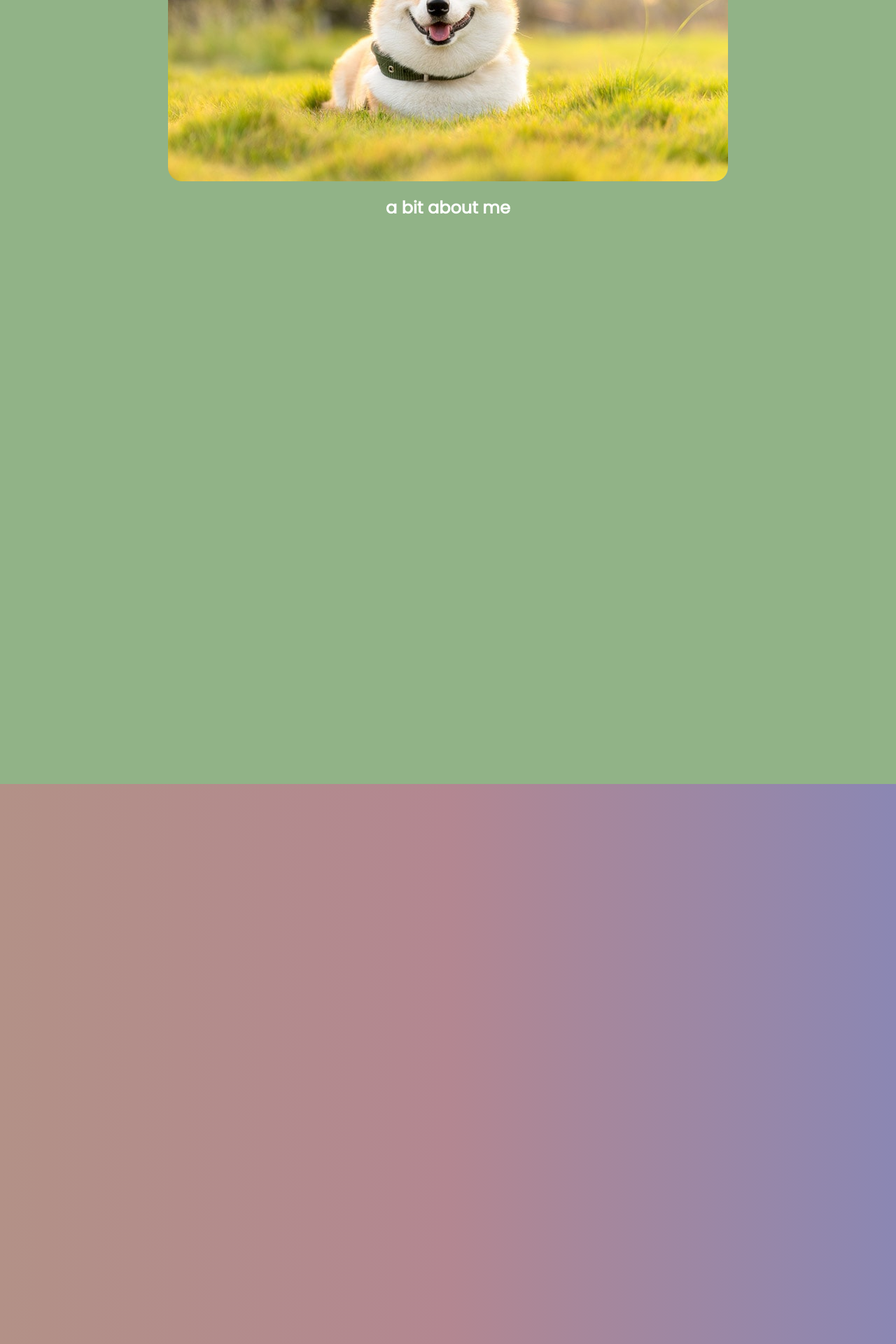
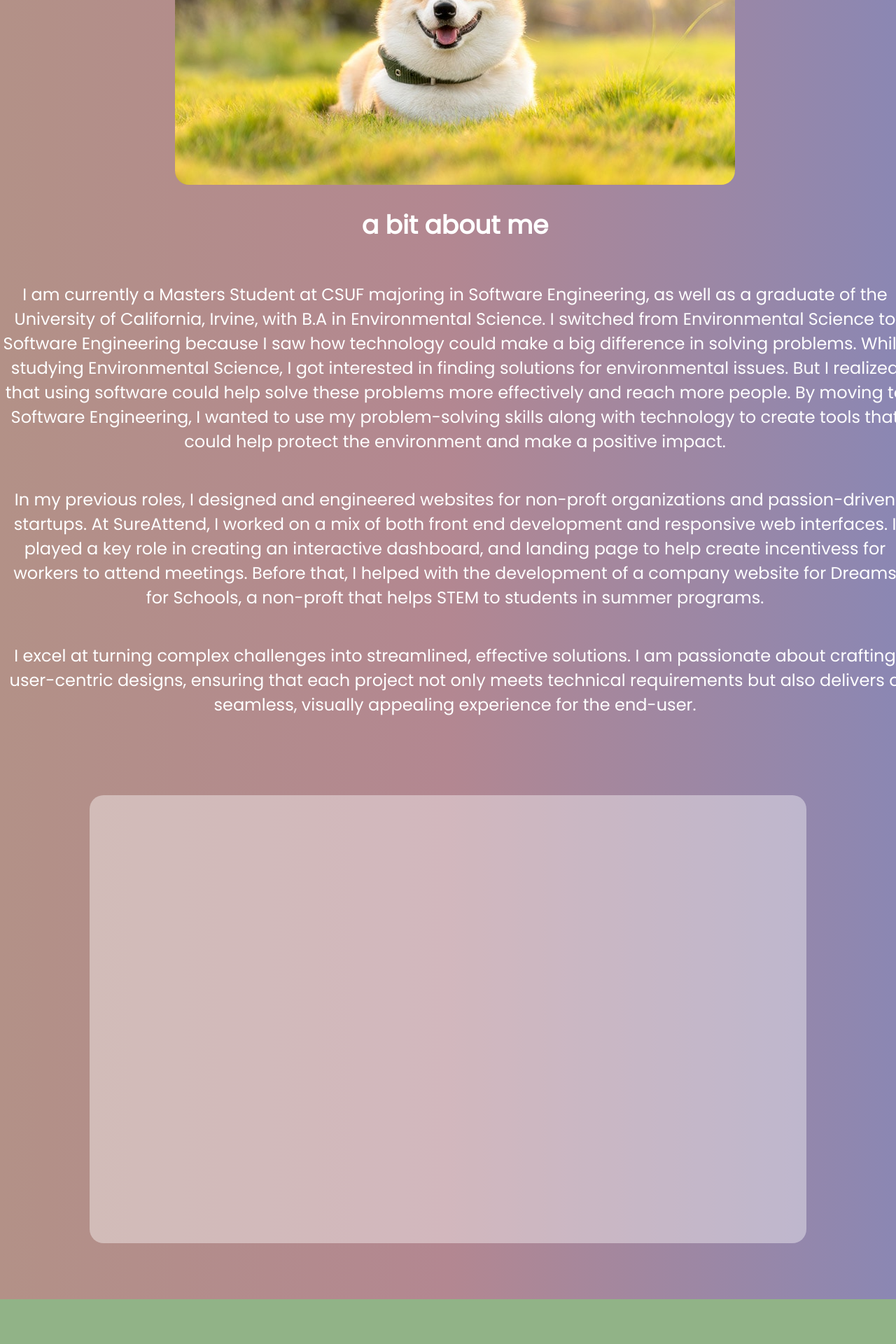
Before and after one commit to brandonchau578/bchauportfolio, a React (Create React App) app: page /About in a window 1280 px wide. Shown: the part 508-2428 px from the top of the page at 70% size. After the commit the page ends 2364 px from the top, so only its background shows below. Built offline with nearby package versions, Linux system fonts and the light colour scheme.

Commit message:
feat: changes to about page

```diff
--- a/src/components/AboutPage/AboutPage.css
+++ b/src/components/AboutPage/AboutPage.css
@@ -1,15 +1,24 @@
+body{
+    background-color: linear-gradient(to right, #B39187, #B38791, #8B87B3);
+}
 .aboutPageContainer{
-    padding-top:10%;
+    padding-top:5%;
+    justify-content: center;
+    align-items: center;
+    min-height:100vh;
+    background: linear-gradient(to right, #B39187, #B38791, #8B87B3);
 }
 .aboutMeContainer{
-    padding:auto;
     display:flex;
     position:relative;
     height:1500px;
     color:white;
-    width:100%;
+    width:1300px;
     flex-direction:column;
     align-items:center;
+    margin: 0 auto;
+    font-size: 24px;
+    text-align: center;
 }
 .profilePictureContainer{
     width:500px;
@@ -22,8 +31,20 @@
     border-radius:20px;
 }
 
-.workExperience{
+.workExperienceSection{
     background: linear-gradient(to right, #B39187, #B38791, #8B87B3);
     height: 800px;
     width:100%;
+    display:flex;
+    align-items: center;
+    justify-content: center;
 }
+.workExperienceContainer{
+    background-color:white;
+    height: 80%;
+    width:80%;
+    opacity:0.4;
+    margin:0;
+    padding:0;
+    border-radius:20px;
+}
--- a/src/components/AboutPage/AboutPage.jsx
+++ b/src/components/AboutPage/AboutPage.jsx
@@ -10,10 +10,18 @@ function AboutPage() {
                 <img className="profilePicture" src={corgiImage} alt="Brandon Chau Profile Picture" />
             </div>
             <h2> a bit about me</h2>
-            <p></p>
+            <p>I am currently a Masters Student at CSUF majoring in Software Engineering, as well as a graduate of the University of California, Irvine, with B.A in Environmental Science.
+            I switched from Environmental Science to Software Engineering because I saw how technology could make a big difference in solving problems. While studying Environmental Science, I got interested in finding solutions for environmental issues. But I realized that using software could help solve these problems more effectively and reach more people. By moving to Software Engineering, I wanted to use my problem-solving skills along with technology to create tools that could help protect the environment and make a positive impact.</p>
+            <p>In my previous roles, I designed and engineered websites for non-proft organizations and passion-driven startups. At SureAttend, I worked on a mix of both front end development and responsive web interfaces. I played a key role in creating an interactive dashboard, and landing page to help create incentivess for workers to attend meetings. Before that, I helped with the development of a company website for Dreams for Schools, a non-proft that helps STEM to students in summer programs. </p>
+            <p>I excel at turning complex challenges into streamlined, effective solutions. I am passionate about crafting user-centric designs, ensuring that each project not only meets technical requirements but also delivers a seamless, visually appealing experience for the end-user.</p>
         </div>
-        <div className = "workExperience">
+        <div className = "workExperienceSection">
+          <div className="workExperienceContainer">
+            <div className = "workExperience">
 
+            </div>
+
+          </div>
         </div>
     </div>
   )
--- a/src/components/HomePage/HomePage.css
+++ b/src/components/HomePage/HomePage.css
@@ -23,7 +23,7 @@ p.introContent {
 
 h2.introContent {
     max-width: 100%; /* Ensure the width does not exceed the container */
-    font-size: 30px;
+    font-size: 40px;
     width:50%
 }
 
@@ -31,7 +31,7 @@ h2.introContent {
     position: relative; /* Change to relative positioning if possible */
     height: 650px;
     margin: 50px auto 0 auto; /* Center the section horizontally */
-    width: calc(90%); /* Adjust width considering margins */
+    width: 1500px; /* Adjust width considering margins */
     background-color: #B38F6F;
     box-sizing: border-box; /* Include padding and border in the element's total width and height */
     margin-top:5%;
@@ -40,10 +40,11 @@ h2.introContent {
     font-size:15px;
     display:flex;
     flex-direction: row;
+    border: 1px solid transparent;
 }
 .projectLeftContainer{
     padding-top:20px;
-    padding-left:30px;
+    padding-left:40px;
     width:40%;
 }
 li{
@@ -88,6 +89,7 @@ to {
 }
 .projectSummary{
     padding-left:15px;
+    font-size: 15px;
 }
 .projectRightContainer{
     background-color: white;
--- a/src/components/HomePage/HomePage.jsx
+++ b/src/components/HomePage/HomePage.jsx
@@ -50,10 +50,33 @@ const HomePage = () =>{
             </div>
         </div>
         <div className="projectSection projectSectionThree">
+            <div className = "projectLeftContainer">
+                    <h1>Love Letters Card Game</h1>
+                    <div className = "skillsList">
+                        <li className ="skills"><a>HTML</a></li>
+                        <li className ="skills"><a>CSS</a></li>
+                        <li className="skills"><a>JavaScript</a></li>
+                        <li className ="skills"><a>React.js</a></li>
+                        <button className="readMore"><a>READ MORE</a></button>
+                        <p></p>
+                    </div>
+            </div>
+            <div className = "projectRightContainer">
 
+            </div>
         </div>
         <div className="projectSection projectSectionFour">
-
+            <div className = "projectLeftContainer">
+                <h1>Las Vegas Weekend Itinerary Planner/Bingo</h1>
+                <div className = "skillsList">
+                    <li className ="skills"><a>HTML</a></li>
+                    <li className ="skills"><a>CSS</a></li>
+                    <li className="skills"><a>JavaScript</a></li>
+                    <li className ="skills"><a>Vue.js</a></li>
+                    <button className="readMore"><a>READ MORE</a></button>
+                    <p></p>
+                </div>
+            </div>
         </div>
     </div>
   );
--- a/src/components/Layout/Navbar.css
+++ b/src/components/Layout/Navbar.css
@@ -9,8 +9,8 @@
     align-items:center;
     font-size: 20px;
     box-shadow: 0px 0px 5px 0px #f5f5f5;
-    position:fixed;
     width:100%;
+    position:absolute;
 }
 
 .HomeButton{
```
